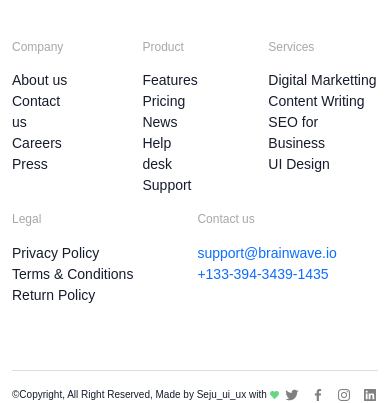
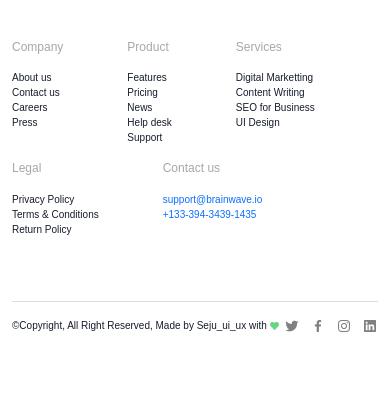
Before and after one commit to adebayoalade/Capstone-project, a plain HTML site: page index.html in a window 390 px wide. Shown: the part 8209-8612 px from the top of the page. After the commit the page ends 8543 px from the top, so only its background shows below. Drawn offline with nearby package versions, Linux system fonts and the light colour scheme; a web font is replaced by a local one.

Commit message:
Update style.css

```diff
--- a/style.css
+++ b/style.css
@@ -267,6 +267,9 @@ margin-bottom: 1rem;
     overflow: hidden;
     max-width: 100%;
   }
+  .footer-text {
+    font-size: 10px;
+  }
   .bgimage3 {
     background-color: #161c2d;
     background-size: contain;
```
